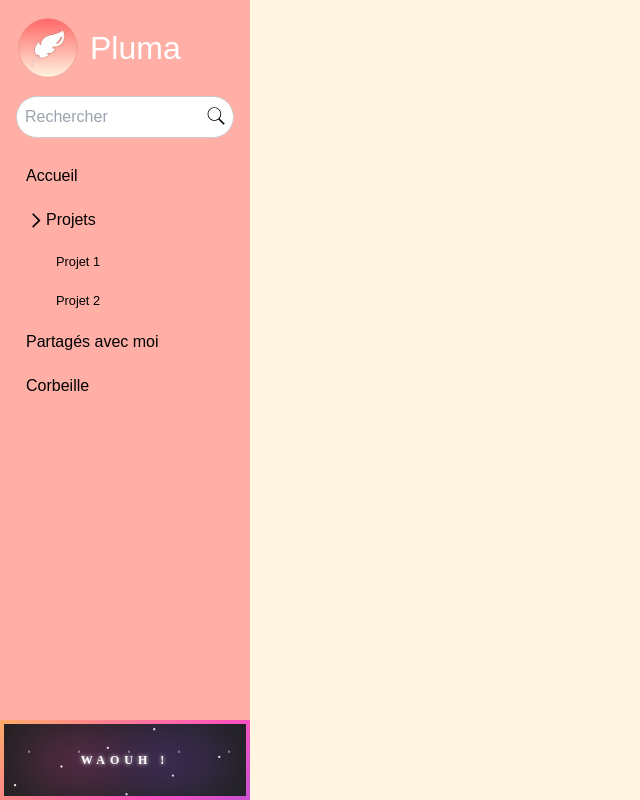
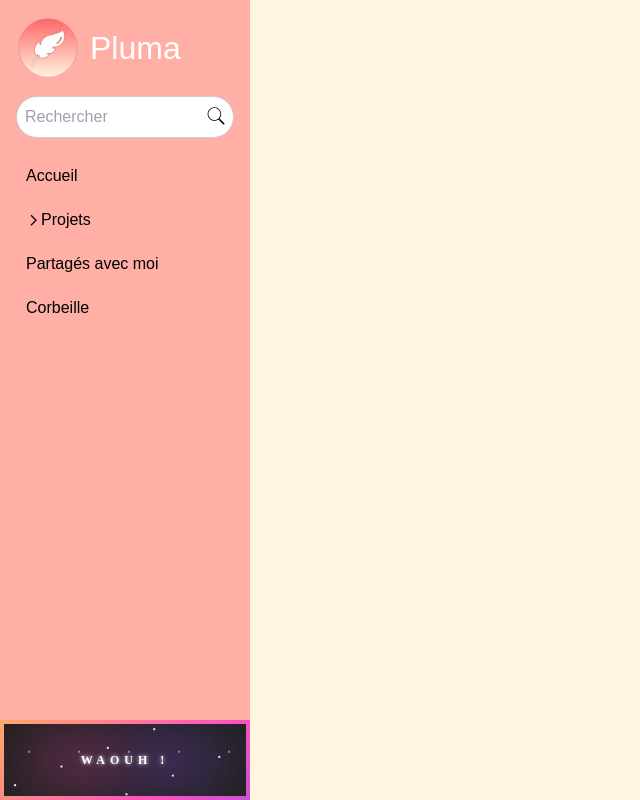
Before and after one commit to Nuxnuxx/Pluma, a React (Create React App) app in the folder client/: page /mon-espace in a window 1280 px wide. Shown: the whole page, without its empty margins (0-640 px from the left). Built offline with nearby package versions, Linux system fonts and the light colour scheme.

Commit message:
Continuation de la sidebar

```diff
--- a/client/src/index.js
+++ b/client/src/index.js
@@ -8,7 +8,7 @@ import Accueil from "./siteVitrine/pages/Accueil";
 import QuiSommesNous from "./siteVitrine/pages/QuiSommesNous";
 import PlumaPremium from "./siteVitrine/pages/PlumaPremium";
 import ConnexionInscription from "./siteVitrine/pages/ConnexionInscription";
-import MonEspace from "./siteOutil/components/Sidebar/sidebar"
+import MonEspace from "./siteOutil/pages/MonEspace";
 import Page404 from "./404";
 import LayoutMonEspace from "./siteOutil/pages/LayoutMonEspace";
 import Corbeille from "./siteOutil/pages/Corbeille";
--- a/client/src/siteOutil/components/Sidebar/sidebar.js
+++ b/client/src/siteOutil/components/Sidebar/sidebar.js
@@ -1,8 +1,14 @@
-import React from 'react';
+import React, {useState} from 'react';
 import './sidebar.scss';
 import {Link} from "react-router-dom"
 
 const Sidebar = () => {
+    const [isProjectsOpen, setIsProjectsOpen] = useState(false);
+
+    const toggleProjects = () => {
+        setIsProjectsOpen(!isProjectsOpen);
+    };
+
     return (
         <div className="sidebar">
             <div className="sidebar-content">
@@ -22,18 +28,20 @@ const Sidebar = () => {
                     <Link to="/mon-espace">
                         <li>Accueil</li>
                     </Link>
-                    <li>
-                        <div className="icone-depli">
+                    <li onClick={toggleProjects}>
+                        <div className={`icone-depli ${isProjectsOpen ? 'rotate' : ''}`}>
                             <svg xmlns="http://www.w3.org/2000/svg" width="12" height="12" viewBox="0 0 24 24">
-                                <path d="M7.293 4.707 14.586 12l-7.293 7.293 1.414 1.414L17.414 12 8.707 3.293 7.293 4.707z"/>
+                                <path d="M7.293 4.707 14.586 12l-7.293 7.293 1.414 1.414L17.414 12 8.707 3.293 7.293 4.707z" />
                             </svg>
                         </div>
                         Projets
                     </li>
+                    {isProjectsOpen && (
                         <div className="liste-projets">
                             <li>Projet 1</li>
                             <li>Projet 2</li>
                         </div>
+                    )}
                     <Link to="/mon-espace/partage-avec-moi">
                         <li>Partagés avec moi</li>
                     </Link>
--- a/client/src/siteOutil/components/Sidebar/sidebar.scss
+++ b/client/src/siteOutil/components/Sidebar/sidebar.scss
@@ -90,11 +90,11 @@
         }
 
         .icone-depli {
-          transform: translateY(10%);
+          transform: translateY(20%);
 
           svg {
-            width: 20px;
-            height: 20px;
+            width: 15px;
+            height: 15px;
             cursor: pointer;
           }
 
@@ -103,6 +103,10 @@
               filter: brightness(0) invert(1) sepia(100%) saturate(10000%) hue-rotate(240deg);
             }
           }
+        }
+
+        .icone-depli.rotate svg {
+          transform: rotate(90deg);
         }
       }
     }
--- /dev/null
+++ b/client/src/siteOutil/context/sidebarContext.js
@@ -0,0 +1,19 @@
+import React, { createContext, useState } from 'react';
+
+const SidebarContext = createContext();
+
+const SidebarProvider = ({ children }) => {
+    const [isProjectsOpen, setIsProjectsOpen] = useState(true);
+
+    const toggleProjects = () => {
+        setIsProjectsOpen(!isProjectsOpen);
+    };
+
+    return (
+        <SidebarContext.Provider value={{ isProjectsOpen, toggleProjects }}>
+            {children}
+        </SidebarContext.Provider>
+    );
+};
+
+export { SidebarContext, SidebarProvider };
--- a/client/src/siteOutil/pages/LayoutMonEspace.js
+++ b/client/src/siteOutil/pages/LayoutMonEspace.js
@@ -1,11 +1,14 @@
 import { Outlet } from "react-router-dom";
 import Sidebar from "../components/Sidebar/sidebar";
+import {SidebarProvider} from "../context/sidebarContext";
 
 const LayoutMonEspace = () => {
     return (
         <>
-            <Sidebar />
-            <Outlet />
+            <SidebarProvider>
+                <Sidebar />
+                <Outlet />
+            </SidebarProvider>
         </>
     )
 };
--- a/client/src/siteOutil/pages/MonEspace.js
+++ b/client/src/siteOutil/pages/MonEspace.js
@@ -1,7 +1,5 @@
-import Sidebar from "../components/Sidebar/sidebar";
+const MonEspace = () => {
+    return <h1>MonEspace</h1>;
+};
 
-export default function MonEspace() {
-    return (
-        <Sidebar></Sidebar>
-    );
-}
+export default MonEspace;
```
Lines whose indentation alone changed are shown as unchanged.
